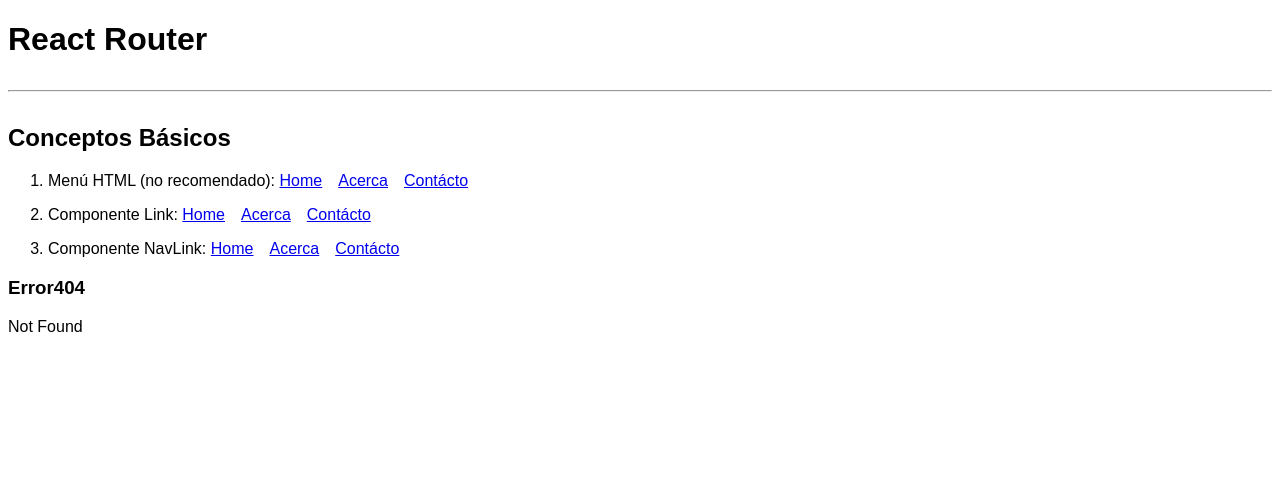
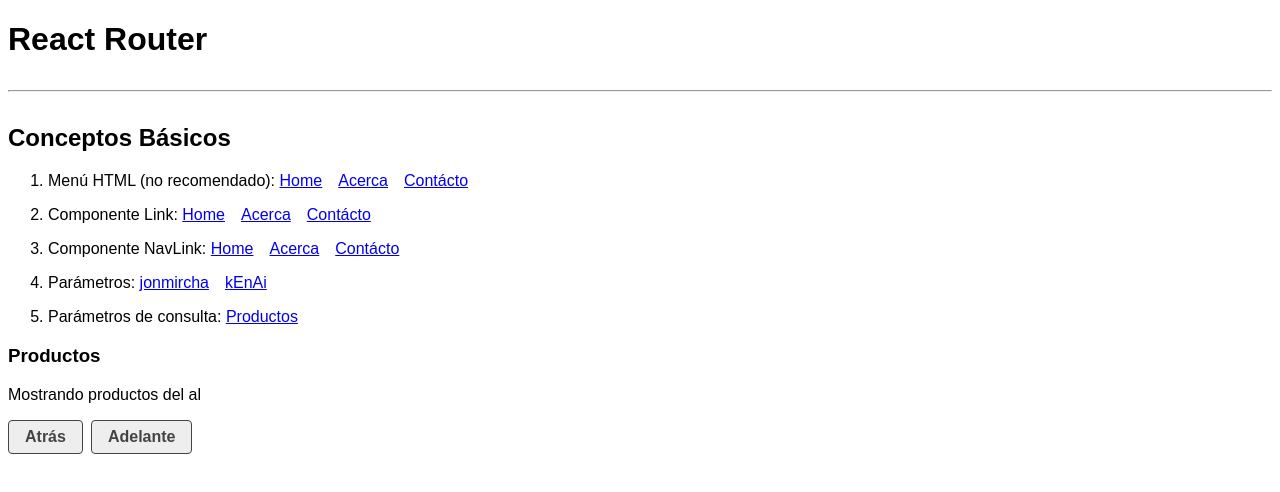
Before and after one commit to cemendez/curso-react, a React (Create React App) app in the folder 03-react-rutas/: page /productos in a window 1280 px wide. Before the commit this address had no page. Shown: the top 492 px of the page. Built offline with nearby package versions, Linux system fonts and the light colour scheme.

Commit message:
Continuar en https://youtu.be/Wi7np3E_3q8?t=947

```diff
--- a/03-react-rutas/src/App.js
+++ b/03-react-rutas/src/App.js
@@ -3,7 +3,9 @@
 import Acerca from "./pages/Acerca";
 import Contacto from "./pages/Contacto";
 import Error404 from "./pages/Error404";
+import Usuario from "./pages/Usuario";
 import MenuConceptos from "./components/MenuConceptos";
+import Productos from "./pages/Productos";
 
 function App() {
   return (
@@ -17,6 +19,8 @@
           <Route exact path="/" element={<Inicio />} />
           <Route exact path="/acerca" element={<Acerca />} />
           <Route exact path="/contacto" element={<Contacto />} />
+          <Route exact path="/usuario/:username" element={<Usuario />} />
+          <Route exact path="/productos" element={<Productos />} />
           <Route path="*" element={<Error404 />} />
         </Routes>
       </BrowserRouter>
--- a/03-react-rutas/src/components/MenuConceptos.js
+++ b/03-react-rutas/src/components/MenuConceptos.js
@@ -40,6 +40,15 @@
             Contácto
           </NavLink>
         </li>
+        <li>
+          <span>Parámetros: </span>
+          <Link to="/usuario/jonmircha">jonmircha</Link>
+          <Link to="/usuario/kenai">kEnAi</Link>
+        </li>
+        <li>
+          <span>Parámetros de consulta: </span>
+          <Link to="/productos">Productos</Link>
+        </li>
       </ol>
     </nav>
   );
--- a/03-react-rutas/src/index.js
+++ b/03-react-rutas/src/index.js
@@ -5,11 +5,7 @@
 import reportWebVitals from "./reportWebVitals";
 
 const root = ReactDOM.createRoot(document.getElementById("root"));
-root.render(
-  <React.StrictMode>
-    <App />
-  </React.StrictMode>
-);
+root.render(<App />);
 
 // If you want to start measuring performance in your app, pass a function
 // to log results (for example: reportWebVitals(console.log))
--- /dev/null
+++ b/03-react-rutas/src/pages/Productos.js
@@ -0,0 +1,32 @@
+import { useLocation, useNavigate } from "react-router-dom";
+
+const Productos = () => {
+  let { search } = useLocation();
+  let query = new URLSearchParams(search);
+
+  const LIMIT = 20;
+  let start = query.get("inicio");
+  let end = query.get("fin");
+
+  let navigate = useNavigate();
+
+  const handlePrev = () => {
+    navigate(`?inicio=${start - LIMIT}&fin=${end - LIMIT}`);
+  };
+  const handleNext = () => {
+    navigate(`?inicio=${start + LIMIT}&fin=${end + LIMIT}`);
+  };
+
+  return (
+    <div>
+      <h3>Productos</h3>
+      <p>
+        Mostrando productos del <b>{start}</b> al <b>{end}</b>
+      </p>
+      <button>Atrás</button>
+      <button>Adelante</button>
+    </div>
+  );
+};
+
+export default Productos;
--- /dev/null
+++ b/03-react-rutas/src/pages/Usuario.js
@@ -0,0 +1,15 @@
+import { useParams } from "react-router-dom";
+
+const Usuario = () => {
+  let { username } = useParams();
+  return (
+    <div>
+      <h3>Perfil del usuario</h3>
+      <p>
+        Nombre del usuario <b>{username}</b>
+      </p>
+    </div>
+  );
+};
+
+export default Usuario;
```
